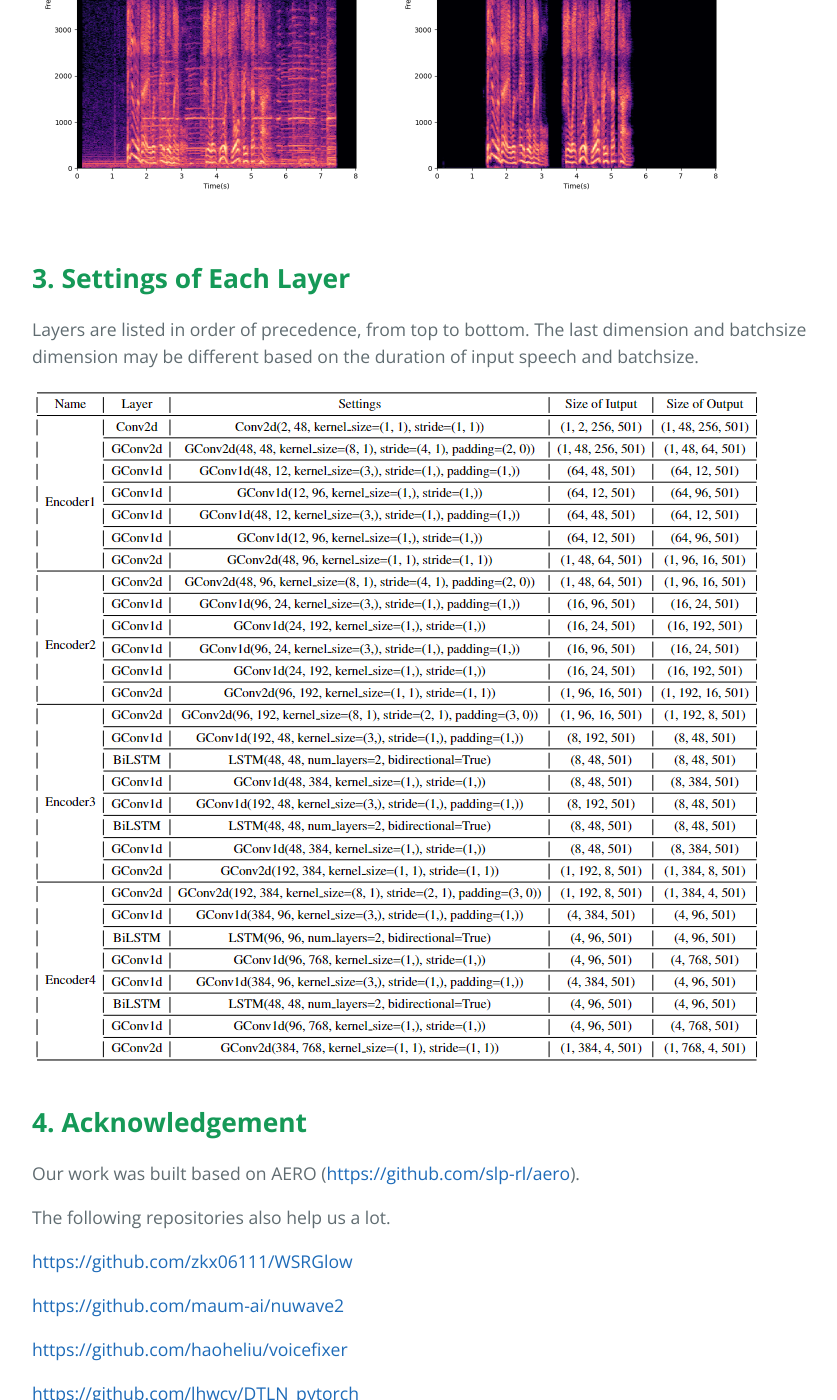
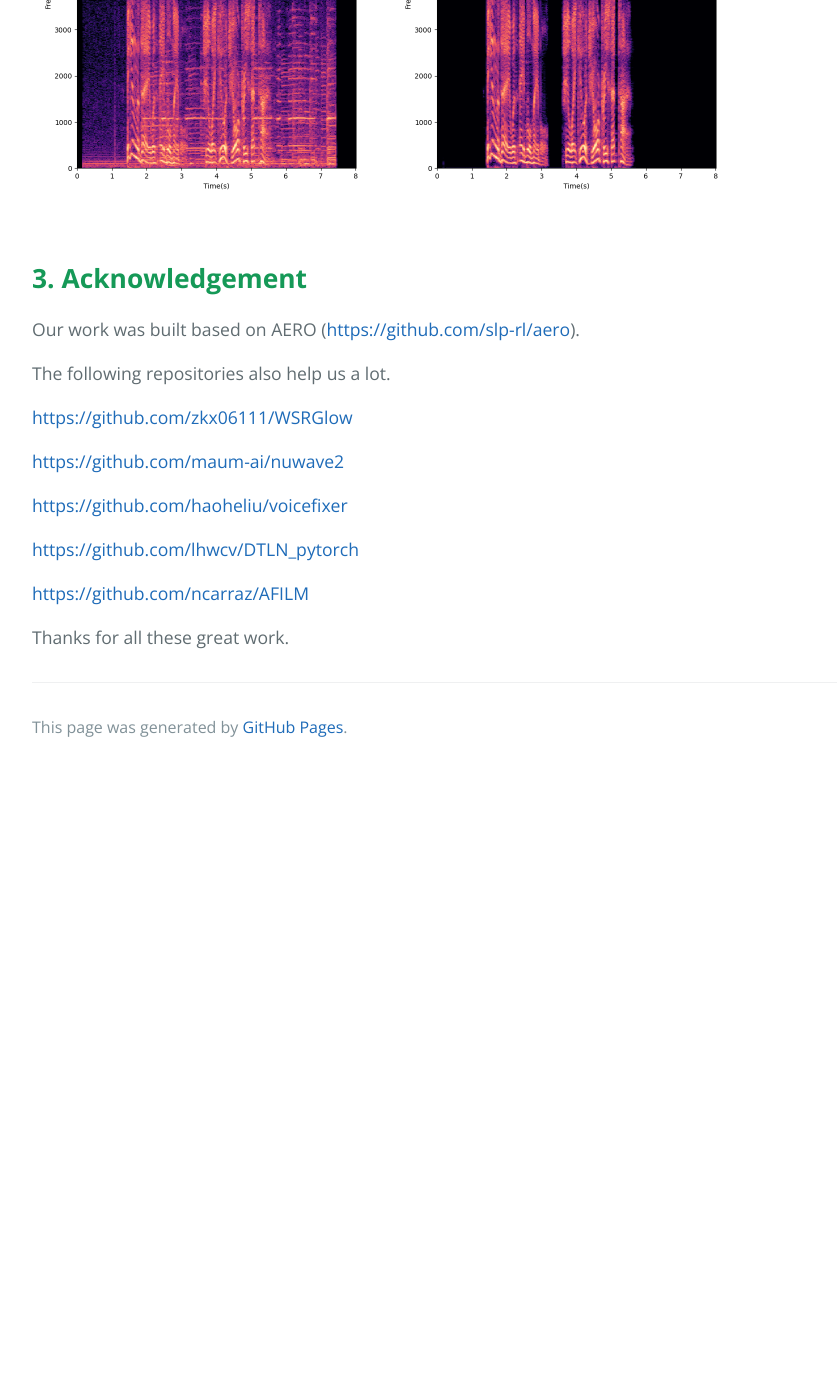
Before and after one commit to sdnetdemo/sdnetdemo.github.io, a Jekyll site: the page built from index.md, in a window 1280 px wide and 1400 px high, scrolled down 4227 px. Shown: the whole window, without its empty margins (192-1029 px from the left). Built offline with Jekyll 4.4.1, drawn with Linux system fonts in a browser that asks for light colours; our own code applies the rules of GitHub Pages for plain Markdown files; after the commit the page ends 4998 px from its top, so only the background shows below that.

Commit message:
Update index.md

```diff
--- a/index.md
+++ b/index.md
@@ -96,13 +96,7 @@ Spectrogram:
 
 <img src="img\real_9.png" alt="real_9" style="zoom: 50%;" /><img src="img\real_9_pr.png" alt="real_9_pr" style="zoom: 50%;" />
 
-## **3. Settings of Each Layer**
-
-Layers are listed in order of precedence, from top to bottom. The last dimension and batchsize dimension may be different based on the duration of input speech and batchsize.
-
-<img src="img\Network Settings.PNG" alt="Network Settings" style="zoom:100%;" />
-
-## **4. Acknowledgement**
+## **3. Acknowledgement**
 
 Our work was built based on AERO (<https://github.com/slp-rl/aero>).
 
```
